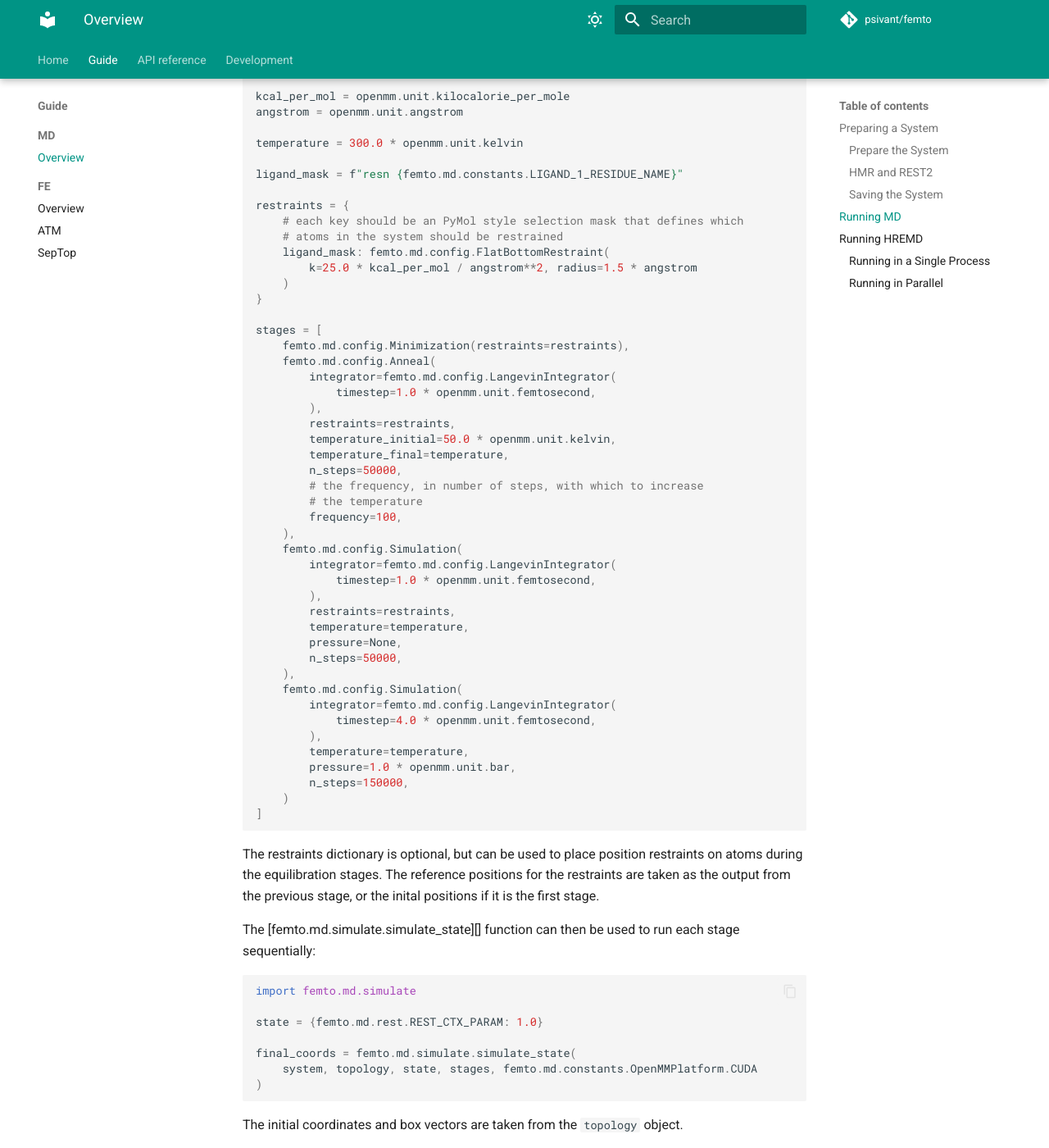
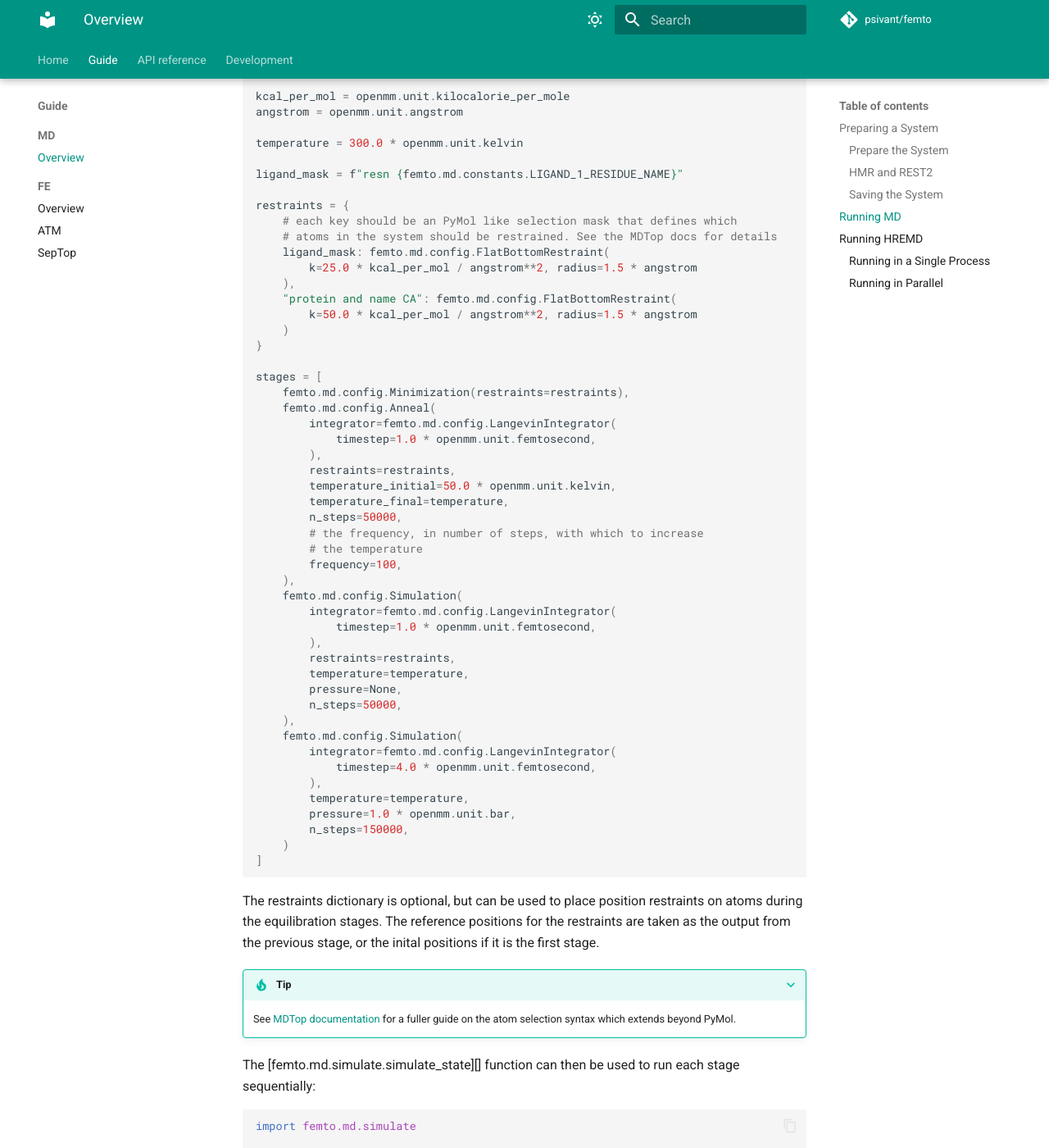
Before and after one commit to Psivant/femto, an MkDocs documentation site: the page built from docs/guide-md.md, in a window 1280 px wide and 1400 px high, scrolled down 3499 px. Shown: the whole window at 82% size. Built offline with MkDocs 1.6.1 and Material for MkDocs 9.7.7, drawn with Linux system fonts in a browser that asks for light colours; comment, search, counter and statistics services are not loaded; the version menu is left out.

Commit message:
Update docs to mention what ASL is used (#33)

```diff
--- a/docs/guide-md.md
+++ b/docs/guide-md.md
@@ -165,10 +165,13 @@ temperature = 300.0 * openmm.unit.kelvin
 ligand_mask = f"resn {femto.md.constants.LIGAND_1_RESIDUE_NAME}"
 
 restraints = {
-    # each key should be an PyMol style selection mask that defines which
-    # atoms in the system should be restrained
+    # each key should be an PyMol like selection mask that defines which
+    # atoms in the system should be restrained. See the MDTop docs for details
     ligand_mask: femto.md.config.FlatBottomRestraint(
         k=25.0 * kcal_per_mol / angstrom**2, radius=1.5 * angstrom
+    ),
+    "protein and name CA": femto.md.config.FlatBottomRestraint(
+        k=50.0 * kcal_per_mol / angstrom**2, radius=1.5 * angstrom
     )
 }
 
@@ -209,6 +212,10 @@ stages = [
 The restraints dictionary is optional, but can be used to place position restraints on atoms during the equilibration
 stages. The reference positions for the restraints are taken as the output from the previous stage, or the inital
 positions if it is the first stage.
+
+???+ tip
+    See [MDTop documentation](https://simonboothroyd.github.io/mdtop/latest/#atom-selection) for a fuller guide
+    on the atom selection syntax which extends beyond PyMol.
 
 The [femto.md.simulate.simulate_state][] function can then be used to run each stage sequentially:
 
```
Also changed, not shown: docs/guide-atm.md (+4 -0 lines), docs/guide-septop.md (+6 -3 lines).
